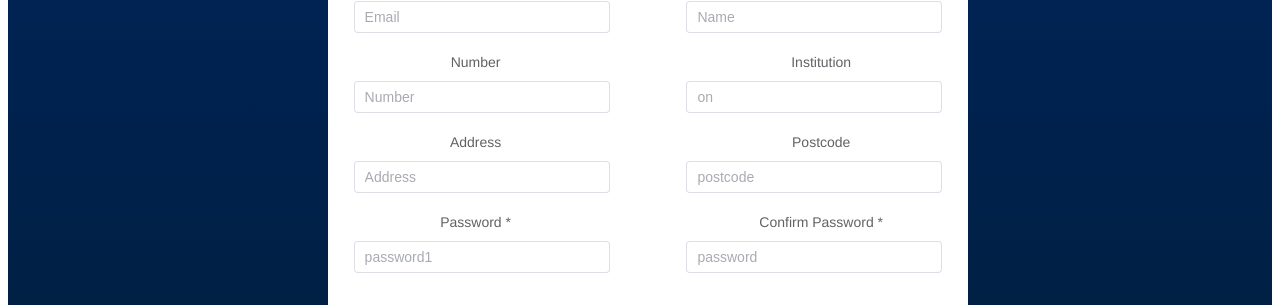
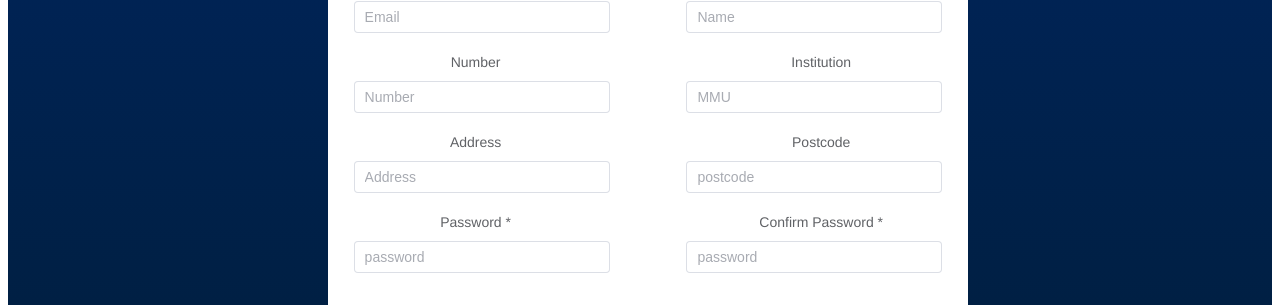
Before and after one commit to TerenceBruce/project, a Vue app in the folder heart-web-app/: page /#/register in a window 1280 px wide. Shown: the part 433-738 px from the top of the page. Built offline with nearby package versions, Linux system fonts and the light colour scheme.

Commit message:
Update Register.vue
minor improvements

```diff
--- a/heart-web-app/src/views/Register.vue
+++ b/heart-web-app/src/views/Register.vue
@@ -46,7 +46,7 @@
         <el-form-item label="Password *">
           <el-input
             type="text"
-            placeholder="password1"
+            placeholder="password"
             required
             show-password
             autocomplete="off"
@@ -69,9 +69,9 @@
         <el-form-item label="Institution">
           <el-input
             type="text"
-            placeholder="on"
+            placeholder="MMU"
             required
-            autocomplete="off"
+            autocomplete="on"
             style="width: 20vw;"
             v-model="institution"
           ></el-input>
```
